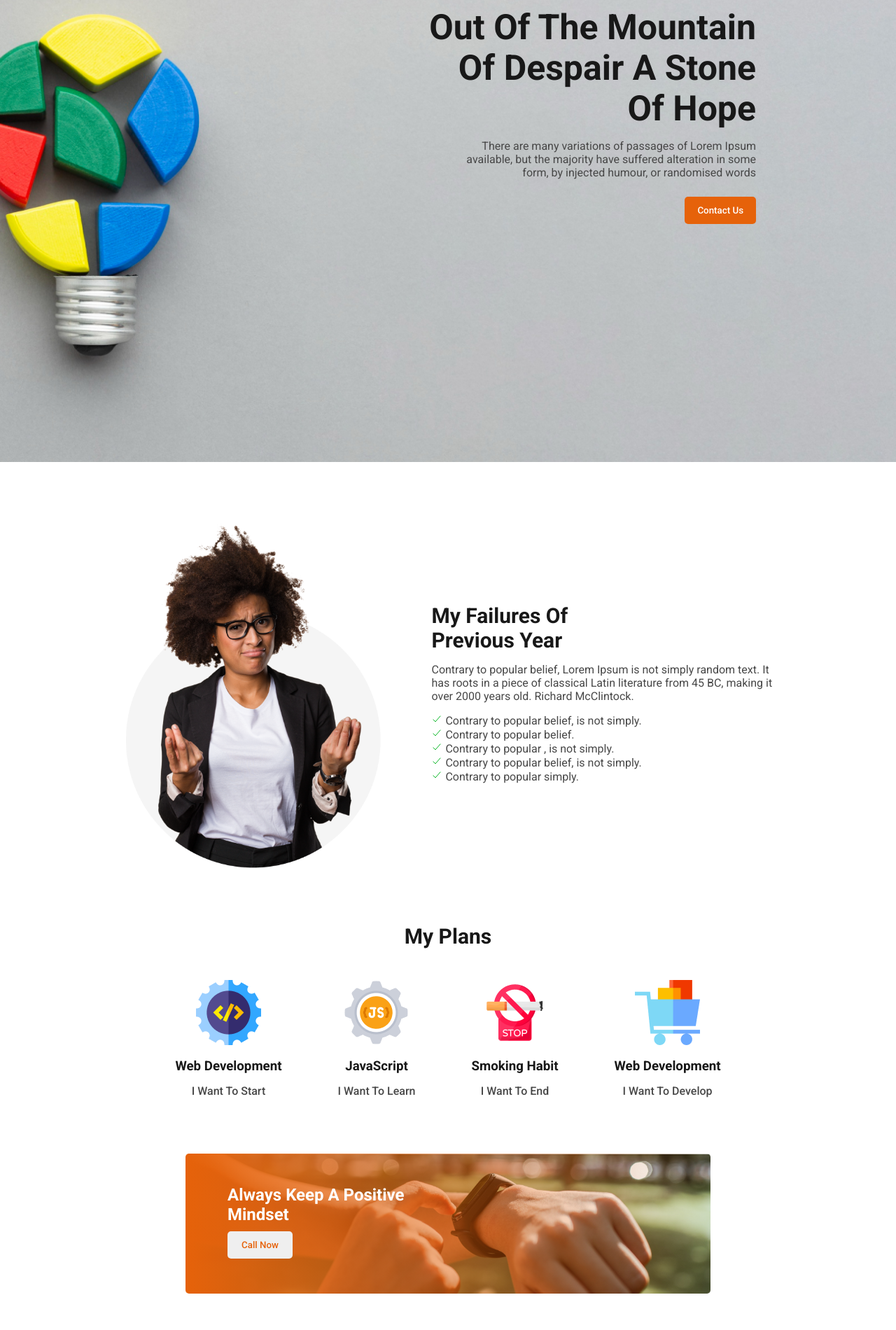
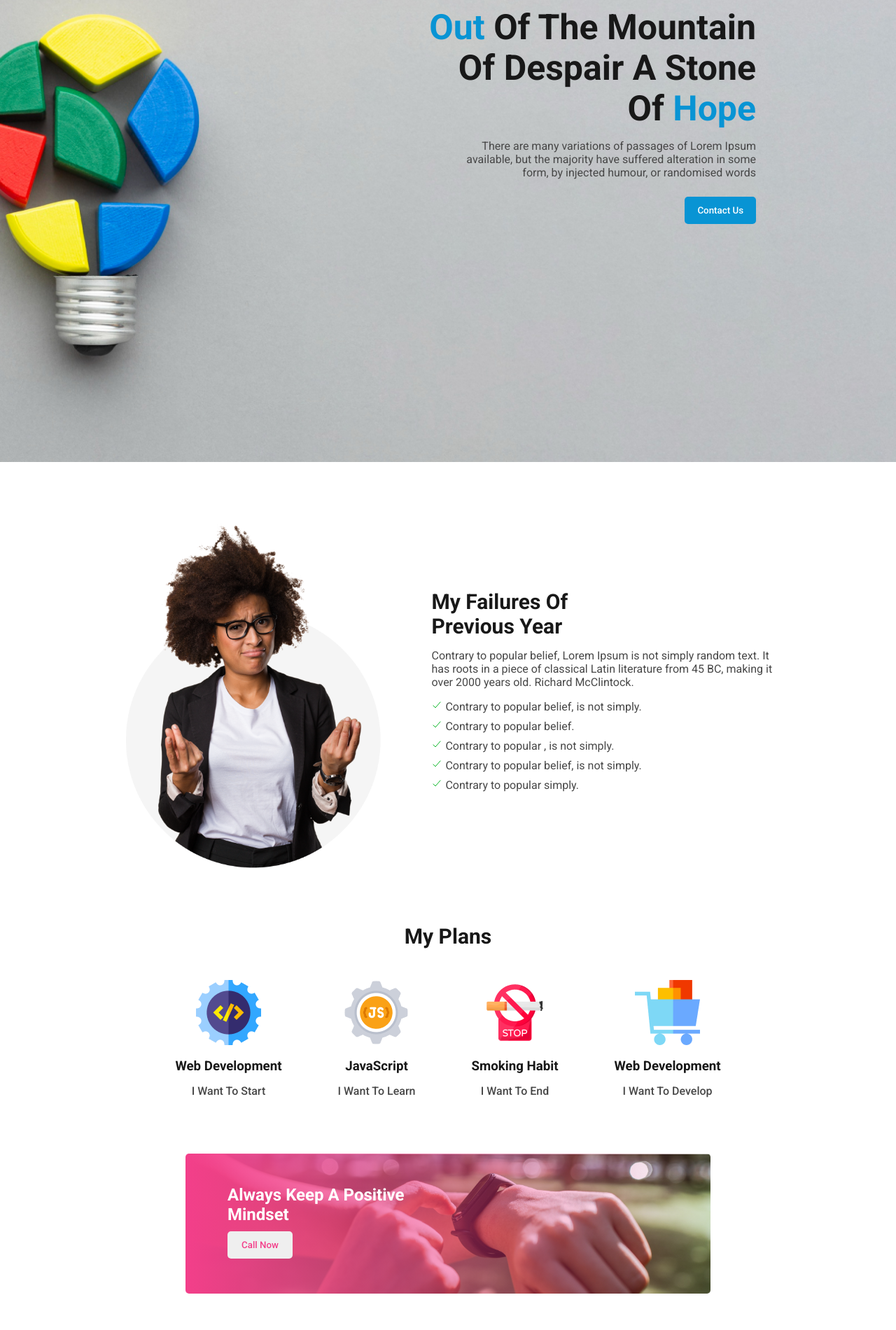
Before and after one commit to Nahid2002S/assignment-1, a plain HTML site: page index.html in a window 1280 px wide. Shown: the part 140-2040 px from the top of the page at 70% size. Drawn offline with nearby package versions, Linux system fonts and the light colour scheme.

Commit message:
final update

```diff
--- a/index.html
+++ b/index.html
@@ -14,7 +14,7 @@
     <!--Header Start-->
     <header class="header">
     <div class="header-content">
-     <h1 class="header-title">Out Of The Mountain <br> Of Despair A Stone <br> Of Hope</h1>
+     <h1 class="header-title"> <span class="out">Out</span> Of The Mountain <br> Of Despair A Stone <br> Of <span class="hope">Hope</span></h1>
      <p class="header-description">There are many variations of passages of Lorem Ipsum <br> available, but the majority have suffered alteration in some <br> form, by injected humour, or randomised words</p>
      <button class="primary-btn">Contact Us</button>
     </div>
--- a/style.css
+++ b/style.css
@@ -29,6 +29,10 @@
     text-align: right;
 }
 
+.out, .hope{
+    color: rgb(8, 148, 212);
+}
+
 .header-description{
     text-align: right;
     color: #474747;
@@ -39,7 +43,7 @@
     padding: 12px 18px;
     border: 0;
     border-radius: 5px;
-    background-color: rgb(230, 98, 10);
+    background-color: rgb(8, 148, 212);
     color: #fff;
     font-weight: 500;
 }
@@ -77,6 +81,7 @@ section{
 li{
     list-style: none;
     color: #474747;
+    margin-bottom: 8px;
 }
 
 li ion-icon{
@@ -122,7 +127,7 @@ li ion-icon{
     width: 750px;
     height: 200px;
     border-radius: 5px;
-    background-image: linear-gradient(to left,  transparent, rgb(230, 98, 10)), url(images/watch.png);
+    background-image: linear-gradient(to left,  transparent, rgb(243, 63, 138)), url(images/watch.png);
     background-repeat: no-repeat;
     background-position: center;
     background-size: cover;
@@ -142,7 +147,7 @@ li ion-icon{
     padding: 12px 20px;
     border: 0;
     border-radius: 5px;
-    color: rgb(230, 98, 10);
+    color: rgb(243, 63, 138);
     font-weight: 500;
 }
 
```
